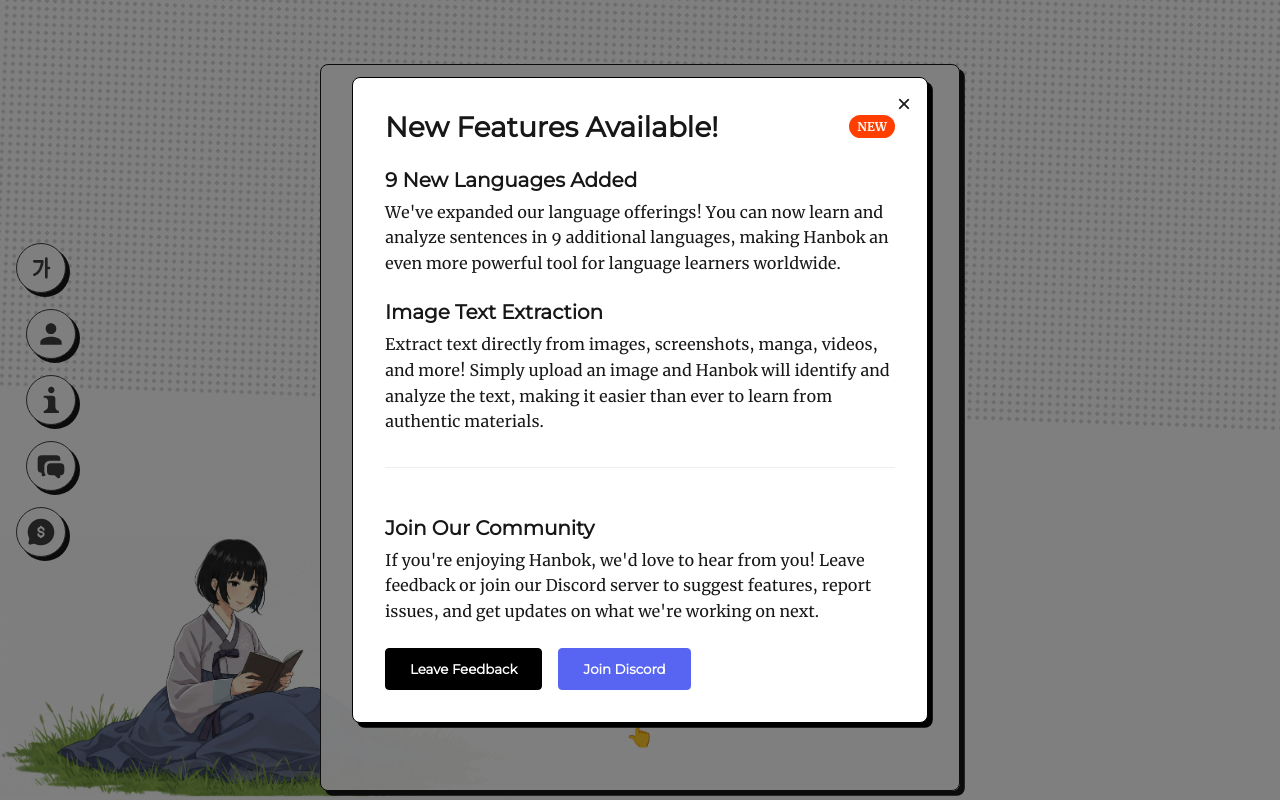
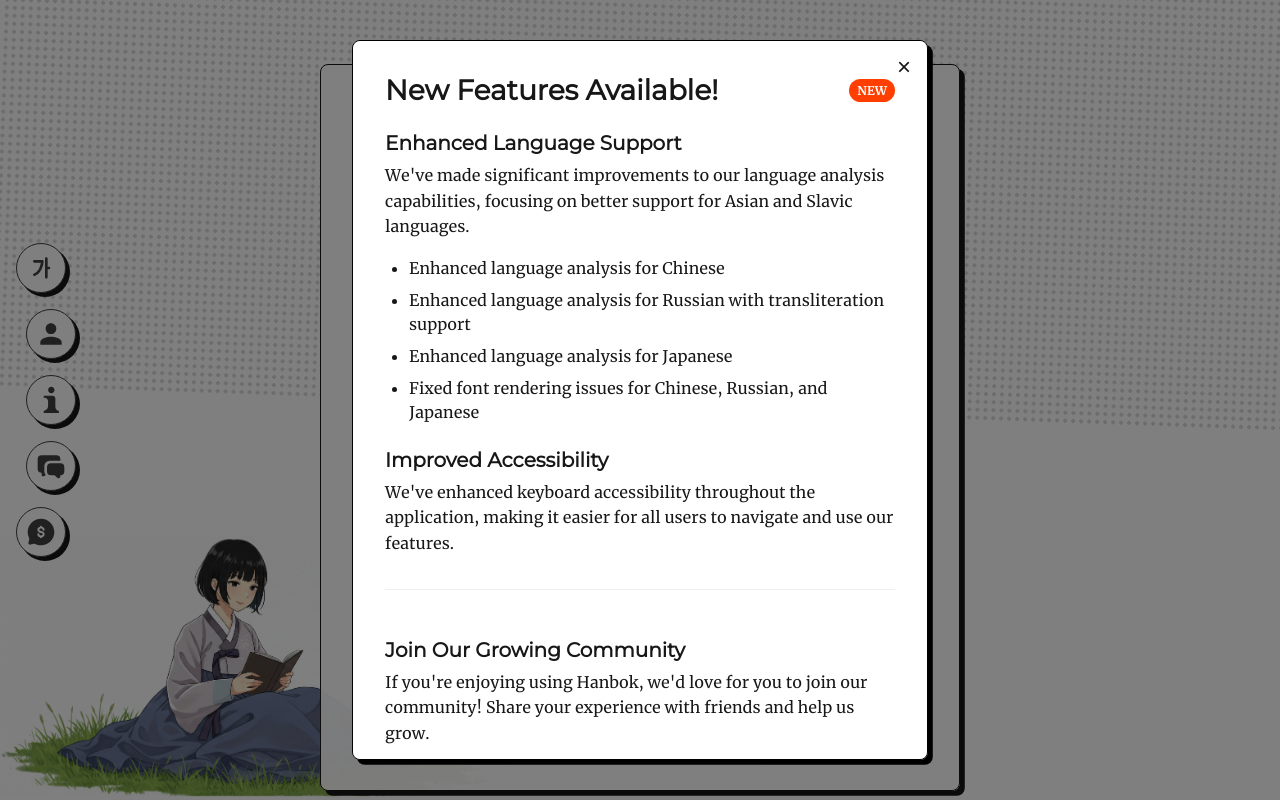
Before and after one commit to JamesAC42/hanbok, a Next.js app in the folder app/: page /login in a window 1280 px wide. Built offline with nearby package versions, Linux system fonts and the light colour scheme; no server answers.

Commit message:
Add announcement for updates

```diff
--- a/app/src/components/AnnouncementPopup.jsx
+++ b/app/src/components/AnnouncementPopup.jsx
@@ -1,6 +1,7 @@
 import { useRouter } from 'next/navigation';
 import { useLanguage } from '@/contexts/LanguageContext';
 import styles from '@/styles/components/announcementpopup.module.scss';
+import { LogosDiscord } from '@/components/icons/DiscordLogo';
 
 const AnnouncementPopup = ({ onClose, announcementId, content }) => {
     const router = useRouter();
@@ -16,41 +17,79 @@
         onClose();
     };
 
+    const handleShareClick = () => {
+        if (navigator.share) {
+            navigator.share({
+                title: 'Kankoku - Korean Learning Tool',
+                text: 'Check out this amazing Korean learning tool!',
+                url: window.location.origin,
+            })
+            .catch((error) => console.log('Error sharing:', error));
+        } else {
+            navigator.clipboard.writeText(window.location.origin)
+                .then(() => alert(t('announcement.linkCopied')))
+                .catch((err) => console.error('Could not copy text: ', err));
+        }
+    };
+
     return (
         <div className={styles.overlay} onClick={onClose}>
             <div
                 className={styles.popup}
                 onClick={e => e.stopPropagation()}
             >
-                <button className={styles.closeButton} onClick={onClose}>×</button>
+                <button className={styles.closeButton} onClick={onClose} aria-label={t('common.close')}>×</button>
                 <div className={styles.header}>
                     <h2>{t('announcement.newFeatures')}</h2>
                     <div className={styles.badge}>{t('announcement.new')}</div>
                 </div>
 
                 <div className={styles.content}>
-                    <h3>{t('announcement.newLanguagesTitle')}</h3>
-                    <p>{t('announcement.newLanguagesDesc')}</p>
+                    <h3>{t('announcement.languageEnhancementsTitle')}</h3>
+                    <p>{t('announcement.languageEnhancementsDesc')}</p>
 
-                    <h3>{t('announcement.imageExtractionTitle')}</h3>
-                    <p>{t('announcement.imageExtractionDesc')}</p>
+                    <ul className={styles.featureList}>
+                        <li>{t('announcement.enhancedChinese')}</li>
+                        <li>{t('announcement.enhancedRussian')}</li>
+                        <li>{t('announcement.enhancedJapanese')}</li>
+                        <li>{t('announcement.fixedFontRendering')}</li>
+                    </ul>
+
+                    <h3>{t('announcement.accessibilityTitle')}</h3>
+                    <p>{t('announcement.accessibilityDesc')}</p>
 
                     <div className={styles.communitySection}>
                         <h3>{t('announcement.communityTitle')}</h3>
                         <p>{t('announcement.communityDesc')}</p>
 
+                        <div className={styles.discordPromo}>
+                            <p className={styles.discordMessage}>{t('announcement.discordInvite')}</p>
+                            <div className={styles.discordLogoContainer}>
+                                <LogosDiscord className={styles.discordLogo} />
+                            </div>
+                        </div>
+
                         <div className={styles.buttons}>
+                            <button
+                                className={styles.discordButton}
+                                onClick={handleDiscordClick}
+                                aria-label={t('announcement.joinDiscord')}
+                            >
+                                <span className={styles.buttonText}>{t('announcement.joinDiscord')}</span>
+                            </button>
+                            <button
+                                className={styles.shareButton}
+                                onClick={handleShareClick}
+                                aria-label={t('announcement.shareWebsite')}
+                            >
+                                <span className={styles.buttonText}>{t('announcement.shareWebsite')}</span>
+                            </button>
                             <button
                                 className={styles.feedbackButton}
                                 onClick={handleFeedbackClick}
+                                aria-label={t('announcement.leaveFeedback')}
                             >
-                                {t('announcement.leaveFeedback')}
-                            </button>
-                            <button
-                                className={styles.discordButton}
-                                onClick={handleDiscordClick}
-                            >
-                                {t('announcement.joinDiscord')}
+                                <span className={styles.buttonText}>{t('announcement.leaveFeedback')}</span>
                             </button>
                         </div>
                     </div>
--- a/app/src/contexts/PopupContext.jsx
+++ b/app/src/contexts/PopupContext.jsx
@@ -8,7 +8,7 @@
 
 // Current announcement data
 const CURRENT_ANNOUNCEMENT = {
-    id: '2023-11-15', // Use this as a key to track in localStorage
+    id: '2023-12-15', // Use this as a key to track in localStorage
     content: {
         // Content will be pulled from translations
     }
--- a/app/src/styles/components/announcementpopup.module.scss
+++ b/app/src/styles/components/announcementpopup.module.scss
@@ -63,10 +63,53 @@
     }
 }
 
+.featureList {
+    margin: 0.5rem 0 1.5rem;
+    padding-left: 1.5rem;
+
+    li {
+        margin-bottom: 0.5rem;
+        color: var(--text-secondary);
+        line-height: 1.5;
+
+        &:last-child {
+            margin-bottom: 0;
+        }
+    }
+}
+
 .communitySection {
     margin-top: 2rem;
     padding-top: 1.5rem;
     border-top: 1px solid #eee;
+}
+
+.discordPromo {
+    background: #f6f6ff;
+    border: 1px solid #5865F2;
+    border-radius: 0.5rem;
+    padding: 1rem;
+    margin: 1.5rem 0;
+    display: flex;
+    flex-direction: column;
+    align-items: center;
+    text-align: center;
+}
+
+.discordMessage {
+    font-weight: 600;
+    color: #5865F2;
+    margin-bottom: 1rem;
+    font-size: 1.1rem;
+}
+
+.discordLogoContainer {
+    margin-bottom: 0.5rem;
+}
+
+.discordLogo {
+    height: 2rem;
+    width: auto;
 }
 
 .closeButton {
@@ -92,13 +135,20 @@
     flex-wrap: wrap;
 }
 
-.feedbackButton, .discordButton {
+.feedbackButton, .discordButton, .shareButton {
     padding: 0.75rem 1.5rem;
     border-radius: 0.25rem;
     cursor: pointer;
     font-family: var(--font-display);
     transition: all 0.2s ease;
     font-weight: 600;
+    display: flex;
+    align-items: center;
+    justify-content: center;
+}
+
+.buttonText {
+    display: inline-block;
 }
 
 .feedbackButton {
@@ -116,10 +166,35 @@
     background: #5865F2;
     color: white;
     border: 1px solid #5865F2;
+    font-size: 1.1rem;
+    padding: 0.875rem 1.75rem;
+    position: relative;
+    overflow: hidden;
 
     &:hover {
         transform: translate(-0.15rem, -0.15rem);
         box-shadow: 0.15rem 0.15rem 0 #5865F2;
+    }
+
+    &:before {
+        content: '';
+        position: absolute;
+        top: 0;
+        left: 0;
+        width: 100%;
+        height: 100%;
+        background: linear-gradient(rgba(255,255,255,0.1), transparent);
+    }
+}
+
+.shareButton {
+    background: #00c853;
+    color: white;
+    border: 1px solid #00c853;
+
+    &:hover {
+        transform: translate(-0.15rem, -0.15rem);
+        box-shadow: 0.15rem 0.15rem 0 #00c853;
     }
 }
 
@@ -148,7 +223,19 @@
         flex-direction: column;
     }
 
-    .feedbackButton, .discordButton {
+    .feedbackButton, .discordButton, .shareButton {
         width: 100%;
     }
+
+    .discordButton {
+        order: -1;
+    }
+
+    .shareButton {
+        order: 0;
+    }
+
+    .feedbackButton {
+        order: 1;
+    }
 }
--- a/app/src/translations/en.js
+++ b/app/src/translations/en.js
@@ -348,13 +348,20 @@
     announcement: {
         new: 'New',
         newFeatures: 'New Features Available!',
-        newLanguagesTitle: '9 New Languages Added',
-        newLanguagesDesc: 'We\'ve expanded our language offerings! You can now learn and analyze sentences in 9 additional languages, making Hanbok an even more powerful tool for language learners worldwide.',
-        imageExtractionTitle: 'Image Text Extraction',
-        imageExtractionDesc: 'Extract text directly from images, screenshots, manga, videos, and more! Simply upload an image and Hanbok will identify and analyze the text, making it easier than ever to learn from authentic materials.',
-        communityTitle: 'Join Our Community',
-        communityDesc: 'If you\'re enjoying Hanbok, we\'d love to hear from you! Leave feedback or join our Discord server to suggest features, report issues, and get updates on what we\'re working on next.',
+        languageEnhancementsTitle: 'Enhanced Language Support',
+        languageEnhancementsDesc: 'We\'ve made significant improvements to our language analysis capabilities, focusing on better support for Asian and Slavic languages.',
+        enhancedChinese: 'Enhanced language analysis for Chinese',
+        enhancedRussian: 'Enhanced language analysis for Russian with transliteration support',
+        enhancedJapanese: 'Enhanced language analysis for Japanese',
+        fixedFontRendering: 'Fixed font rendering issues for Chinese, Russian, and Japanese',
+        accessibilityTitle: 'Improved Accessibility',
+        accessibilityDesc: 'We\'ve enhanced keyboard accessibility throughout the application, making it easier for all users to navigate and use our features.',
+        communityTitle: 'Join Our Growing Community',
+        communityDesc: 'If you\'re enjoying using Hanbok, we\'d love for you to join our community! Share your experience with friends and help us grow.',
+        discordInvite: 'Join our Discord community for updates, give feedback,and to connect with other learners!',
         leaveFeedback: 'Leave Feedback',
-        joinDiscord: 'Join Discord',
+        joinDiscord: 'Join Our Discord',
+        shareWebsite: 'Share With Friends',
+        linkCopied: 'Link copied to clipboard! Share it with your friends.'
     },
 };
```
Also changed, not shown: app/src/components/icons/DiscordLogo.jsx (added, +6 -0 lines).
